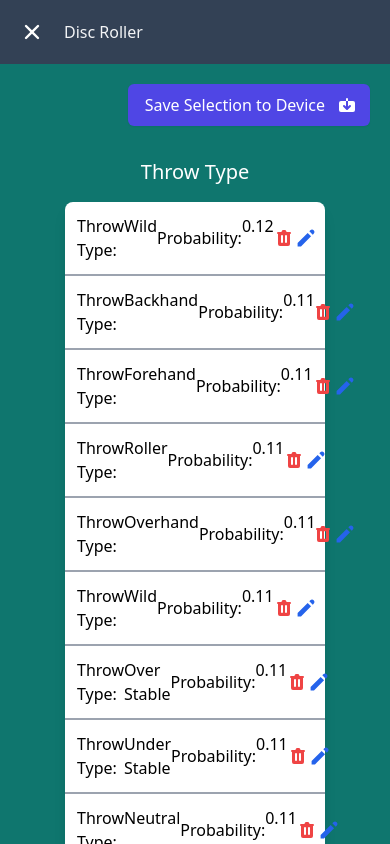
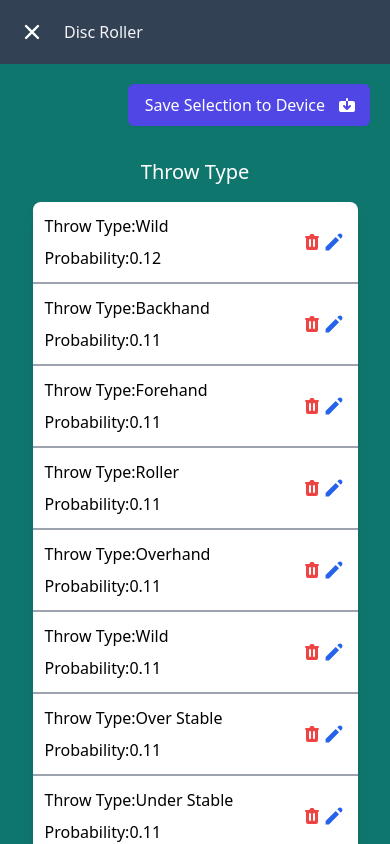
Before and after one commit to logan-anderson/roll-disc-golf, a Next.js app: page / in a window 390 px wide. Both pictures are taken after a click on the button 32 px from the left and 32 px from the top of the page. Built offline with nearby package versions, Linux system fonts and the light colour scheme.

Commit message:
better mobile UI

```diff
--- a/src/components/DiscRollEditor/DiscRollChooser.tsx
+++ b/src/components/DiscRollEditor/DiscRollChooser.tsx
@@ -1,7 +1,6 @@
 // list component from https://dev.to/larainfo/tailwind-css-simple-list-group-examples-30p
 
 import { SaveIcon, PlusCircleIcon } from "@heroicons/react/solid";
-import { OptionType } from "../../util/interfaces";
 import { useOptions } from "../state/DiscOptionsTypeProvider";
 import { ListItem } from "./ListItem";
 
@@ -35,7 +34,7 @@ const DiscShotChooser: React.FC<{ index: number }> = ({ index }) => {
   return (
     <div className="my-8">
       <h2 className="text-xl text-white text-center mb-4">{shots.label}</h2>
-      <div className="mx-auto w-2/3 bg-white rounded-lg shadow-lg lg:w-2/5">
+      <div className="mx-auto w-5/6 bg-white rounded-lg shadow-lg lg:w-2/3">
         <ul className="divide-y-2 divide-gray-400">
           {shots.options.map((x, i) => {
             return (
--- a/src/components/DiscRollEditor/ListItem.tsx
+++ b/src/components/DiscRollEditor/ListItem.tsx
@@ -35,8 +35,8 @@ export const ListItem: React.FC<{
   const error = !currentLabel;
   return (
     <li className="flex justify-between p-3" ref={wrapperRef}>
-      <div className="flex flex-row justify-around w-full">
-        <div className="flex flex-row justify-start">
+      <div className="flex flex-col lg:flex-row justify-around w-full">
+        <div className="flex flex-row justify-start mb-2">
           <div className="my-auto">{label}: </div>
           <p>{!edit && currentLabel}</p>
           {edit && (
```
